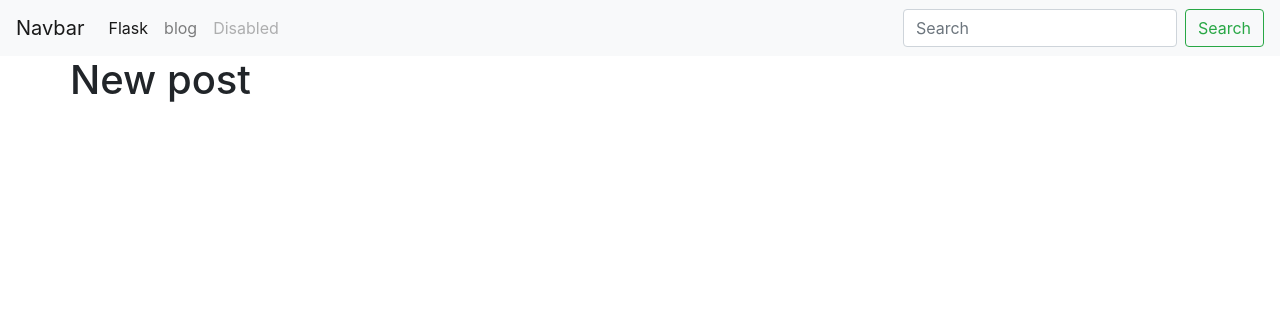
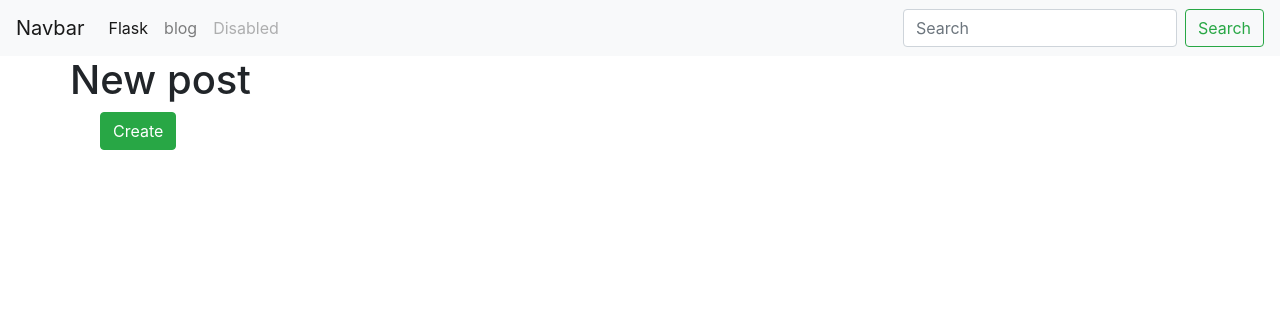
Before and after one commit to UlvacMoscow/Flask_projects, a Python web app: template Flask blog/app/posts/templates/posts/create_post.html in a window 1280 px wide. Shown: the top 316 px of the page. Run offline with Jinja, Linux system fonts and the light colour scheme; the template is opened without the code that fills it, so the values that code supplies are empty; some libraries are stand-ins or nearby versions.

Commit message:
добавил кнопку

```diff
--- a/Flask blog/app/posts/templates/posts/create_post.html
+++ b/Flask blog/app/posts/templates/posts/create_post.html
@@ -16,13 +16,13 @@
     <div class="col-md-6">
         <form class="" action="{{ url_for('posts.create_post') }}" method="POST">
             {% for field in form %}
-
                 <div class="form-group">
                     {{ field.label(class='control-label') }}
                     {{ field(class='form-control') }}
                 </div>
+            {% endfor %}
 
-            {% endfor %}
+            <button type="submit" class="btn btn-success">Create</button>
         </form>
     </div>
 
```
